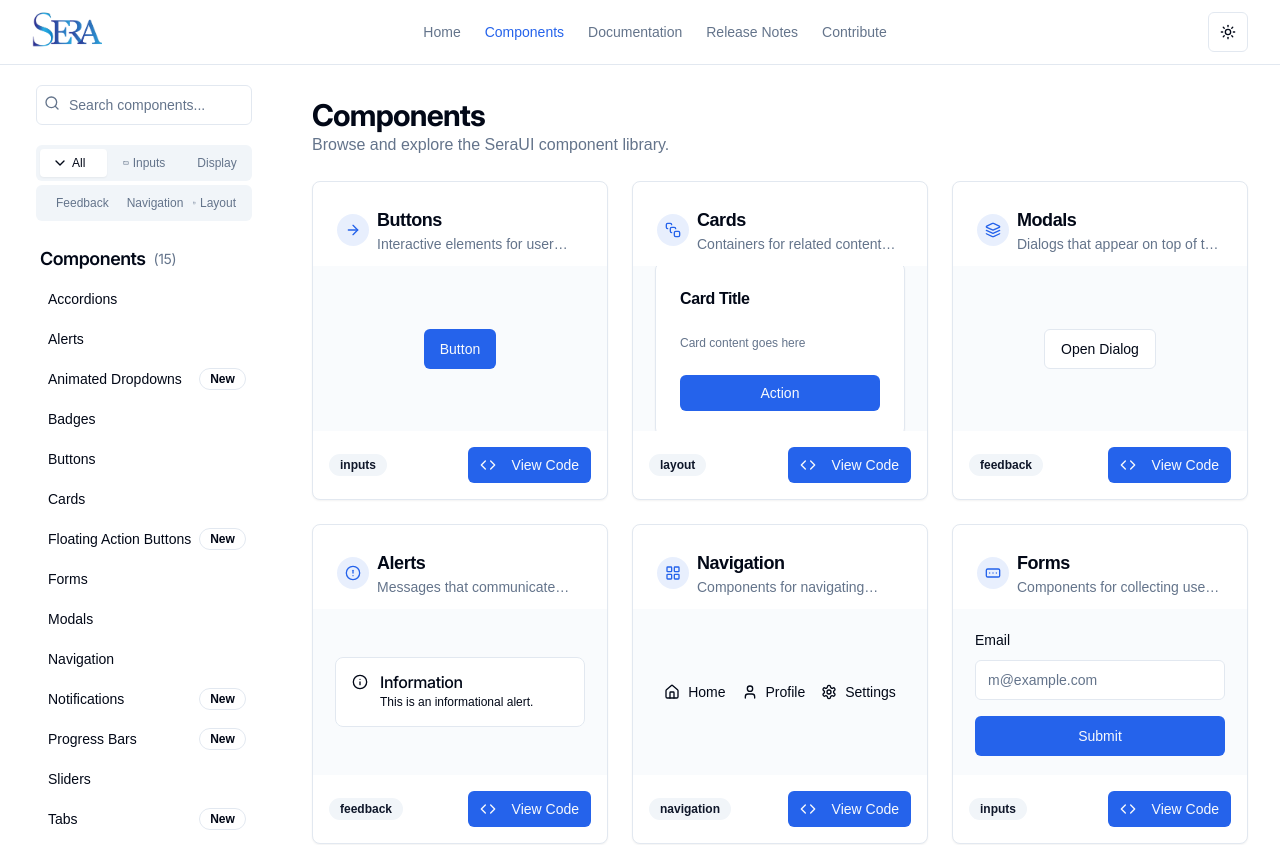
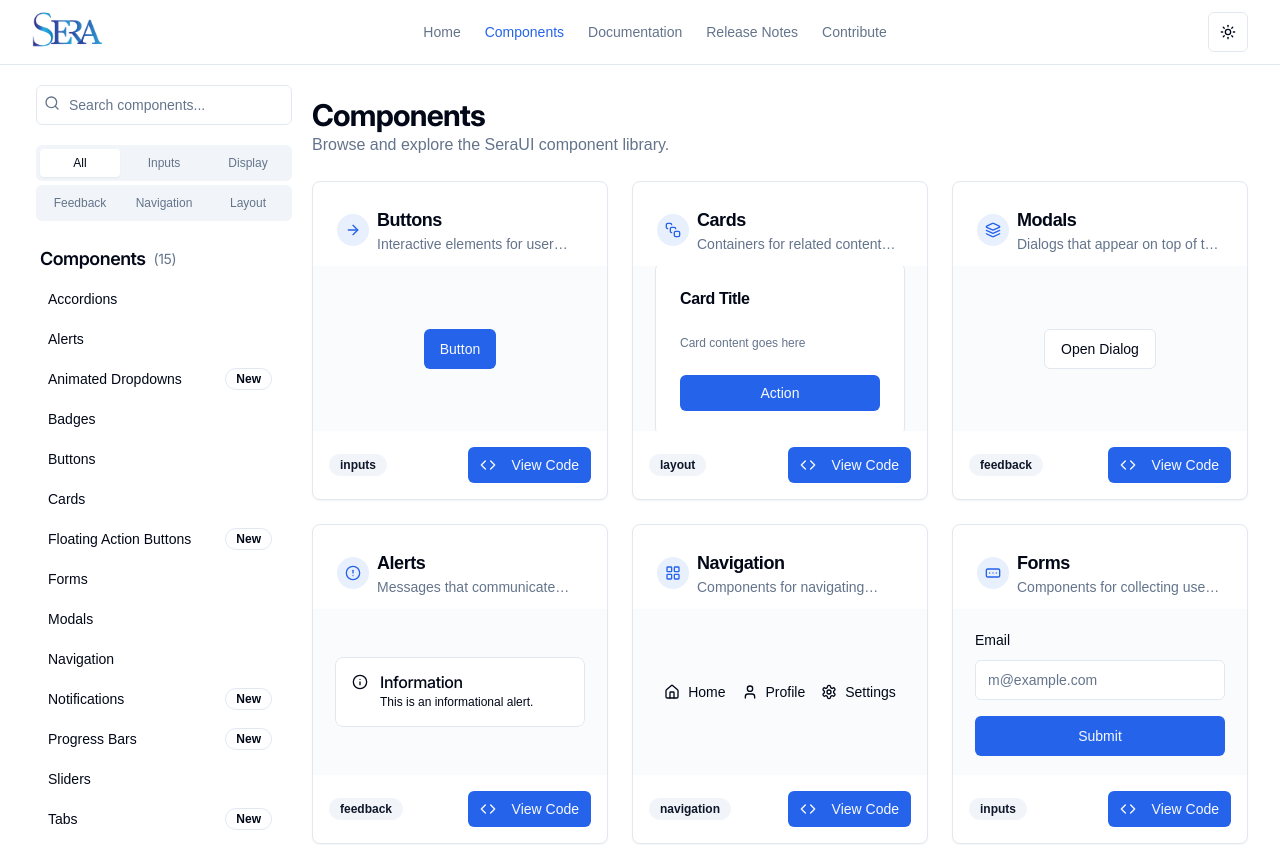
Before and after one commit to Sera-Corporation/Sera-UI, a Next.js app: page /components in a window 1280 px wide. Shown: the top 845 px of the page. Built offline with nearby package versions, Linux system fonts and the light colour scheme; a web font is replaced by a local one.

Commit message:
Fixed sidebar

```diff
--- a/app/components/ClientComponentWrapper.tsx
+++ b/app/components/ClientComponentWrapper.tsx
@@ -57,14 +57,8 @@ export function ClientComponentWrapper({
             <h3 className="text-lg font-medium">No components found</h3>
             <p className="mt-1 text-sm text-muted-foreground">
               Try adjusting your search or filter to find what you're looking for.
-            </p>
-            <Button
-              variant="outline"
-              className="mt-4"
-              onClick={handleResetFilters}
-            >
-              Reset filters
-            </Button>
+            </p>s
+
           </div>
         </div>
       )}
--- a/components/component-sidebar.tsx
+++ b/components/component-sidebar.tsx
@@ -2,7 +2,8 @@
 
 import * as React from "react"
 import { useRouter, useSearchParams } from "next/navigation"
-import { Search, X, ChevronDown, Layout, FormInput, Eye, MessageSquare, Menu } from "lucide-react"
+import { Search, X, ChevronLeft, ChevronRight } from "lucide-react"
+import { motion, AnimatePresence } from "framer-motion"
 
 import { cn } from "@/lib/utils"
 import { Input } from "@/components/ui/input"
@@ -27,6 +28,7 @@ export function ComponentSidebar({ className }: ComponentSidebarProps) {
   const searchParams = useSearchParams()
   const [searchQuery, setSearchQuery] = React.useState("")
   const [isLoading, setIsLoading] = React.useState(true)
+  const [isCollapsed, setIsCollapsed] = React.useState(false)
 
   const currentCategory = searchParams.get("category") || "all"
   const currentComponentId = searchParams.get("component")
@@ -41,13 +43,13 @@ export function ComponentSidebar({ className }: ComponentSidebarProps) {
     return () => clearTimeout(timer)
   }, [currentCategory, currentComponentId])
 
-  const categories: { value: ComponentCategory; label: string; icon: React.ReactNode }[] = [
-    { value: "all", label: "All", icon: <ChevronDown className="h-4 w-4" /> },
-    { value: "inputs", label: "Inputs", icon: <FormInput className="h-4 w-4" /> },
-    { value: "display", label: "Display", icon: <Eye className="h-4 w-4" /> },
-    { value: "feedback", label: "Feedback", icon: <MessageSquare className="h-4 w-4" /> },
-    { value: "navigation", label: "Navigation", icon: <Menu className="h-4 w-4" /> },
-    { value: "layout", label: "Layout", icon: <Layout className="h-4 w-4" /> },
+  const categories: { value: ComponentCategory; label: string }[] = [
+    { value: "all", label: "All" },
+    { value: "inputs", label: "Inputs" },
+    { value: "display", label: "Display" },
+    { value: "feedback", label: "Feedback" },
+    { value: "navigation", label: "Navigation" },
+    { value: "layout", label: "Layout" },
   ]
 
   const filteredComponents = React.useMemo(() => {
@@ -86,8 +88,38 @@ export function ComponentSidebar({ className }: ComponentSidebarProps) {
     setSearchQuery("")
   }
 
+  const toggleCollapse = () => {
+    setIsCollapsed(!isCollapsed)
+  }
+
+  if (isCollapsed) {
     return (
-    <div className={cn("pb-6", className)}>
+      <motion.div
+        className="flex flex-col h-full border-r"
+        initial={{ width: 280 }}
+        animate={{ width: 48 }}
+        transition={{ type: "spring", stiffness: 300, damping: 30 }}
+      >
+        <Button
+          variant="ghost"
+          size="icon"
+          className="m-2"
+          onClick={toggleCollapse}
+          aria-label="Expand sidebar"
+        >
+          <ChevronRight className="h-5 w-5" />
+        </Button>
+      </motion.div>
+    )
+  }
+
+  return (
+    <motion.div
+      className={cn("pb-6 relative", className)}
+      initial={{ width: 48 }}
+      animate={{ width: 280 }}
+      transition={{ type: "spring", stiffness: 300, damping: 30 }}
+    >
       <div className="space-y-4 py-4">
         <div className="px-3 py-1">
           <div className="relative">
@@ -123,9 +155,8 @@ export function ComponentSidebar({ className }: ComponentSidebarProps) {
                 <TabsTrigger
                   key={category.value}
                   value={category.value}
-                  className="flex items-center justify-start gap-1 px-3 py-1.5 text-left"
+                  className="flex items-center justify-center px-3 py-1.5 text-center"
                 >
-                  {category.icon}
                   <span className="text-xs">{category.label}</span>
                 </TabsTrigger>
               ))}
@@ -135,9 +166,8 @@ export function ComponentSidebar({ className }: ComponentSidebarProps) {
                 <TabsTrigger
                   key={category.value}
                   value={category.value}
-                  className="flex items-center justify-start gap-1 px-3 py-1.5 text-left"
+                  className="flex items-center justify-center px-3 py-1.5 text-center"
                 >
-                  {category.icon}
                   <span className="text-xs">{category.label}</span>
                 </TabsTrigger>
               ))}
@@ -152,6 +182,14 @@ export function ComponentSidebar({ className }: ComponentSidebarProps) {
               ({filteredComponents.length})
             </span>
           </h2>
+          <AnimatePresence mode="wait">
+            <motion.div
+              key={currentCategory}
+              initial={{ opacity: 0, y: 10 }}
+              animate={{ opacity: 1, y: 0 }}
+              exit={{ opacity: 0, y: -10 }}
+              transition={{ duration: 0.2 }}
+            >
               <ScrollArea className="h-[calc(100vh-220px)]">
                 <div className="space-y-1 pr-2">
                   {isLoading ? (
@@ -188,8 +226,10 @@ export function ComponentSidebar({ className }: ComponentSidebarProps) {
                   )}
                 </div>
               </ScrollArea>
+            </motion.div>
+          </AnimatePresence>
         </div>
       </div>
-    </div>
+    </motion.div>
   )
 }
--- a/package.json
+++ b/package.json
@@ -46,7 +46,7 @@
     "cmdk": "1.0.4",
     "date-fns": "latest",
     "embla-carousel-react": "8.5.1",
-    "framer-motion": "latest",
+    "framer-motion": "^12.5.0",
     "input-otp": "1.4.1",
     "lucide-react": "^0.454.0",
     "next": "^15.1.1",
```
Also changed, not shown: 1 other file (tests, documents, lock files or other folders). Lines whose indentation alone changed are shown as unchanged.
